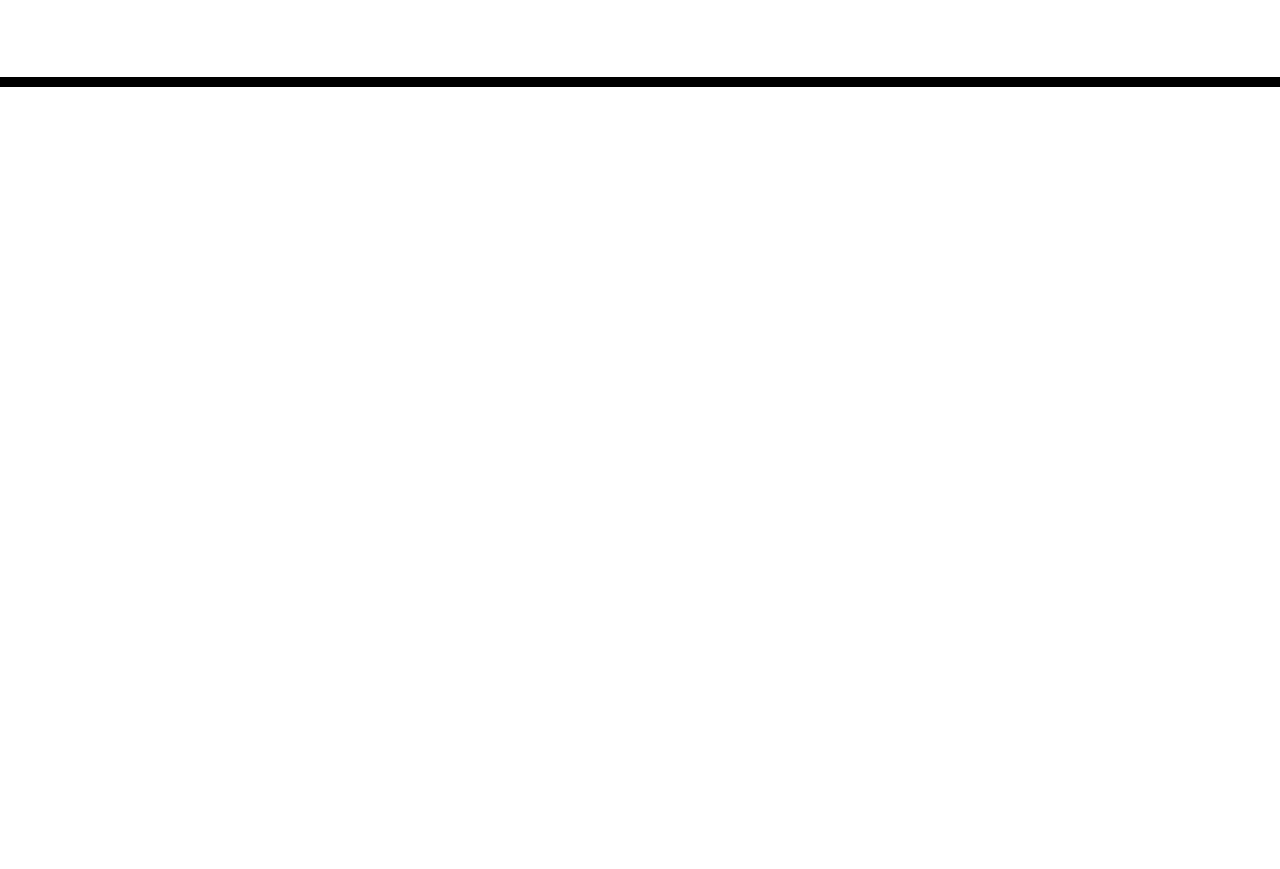
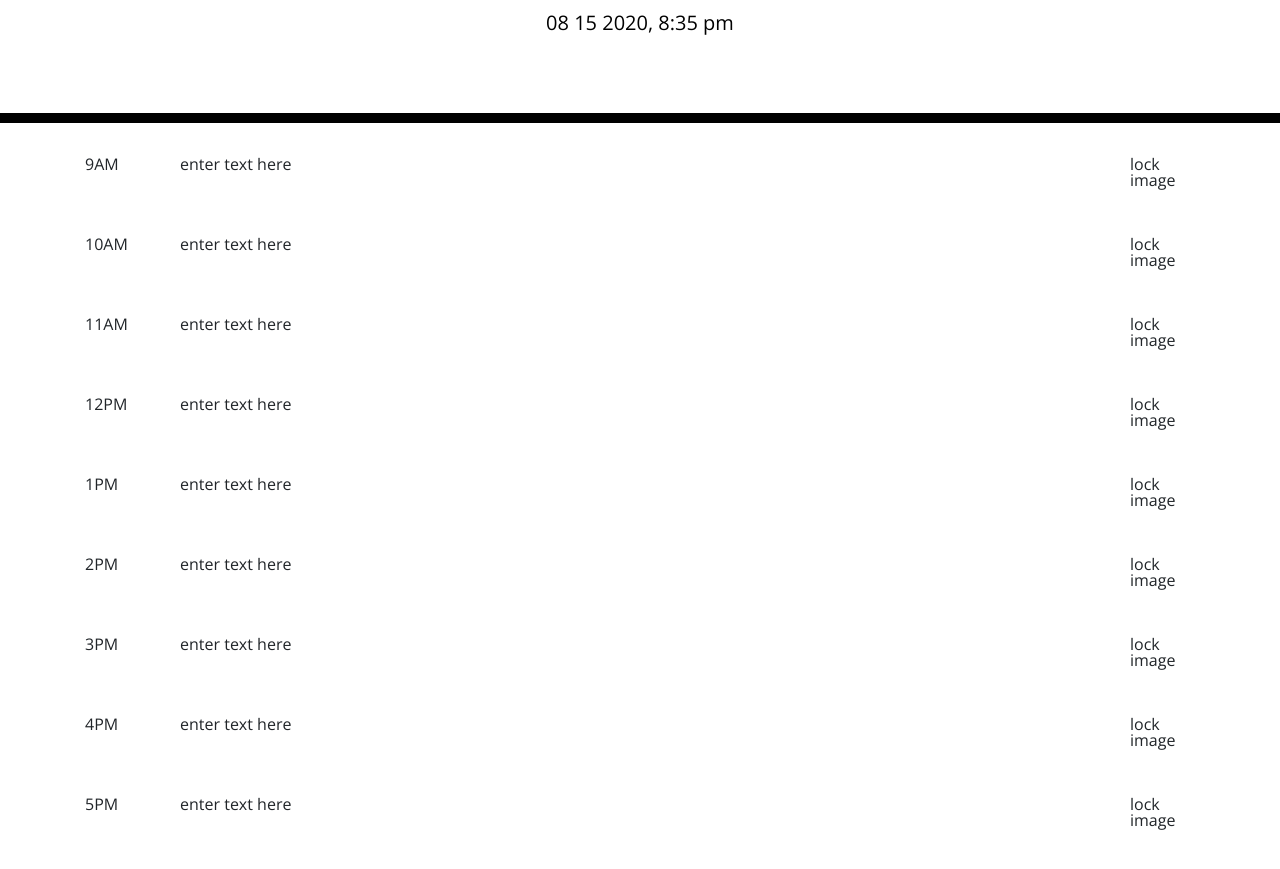
Before and after one commit to ashlinhanson/dayPlanner, a plain HTML site: page index.html in a window 1280 px wide. Shown: the part 181-1050 px from the top of the page. Before the commit the page ends 800 px from the top, so only its background shows below. Drawn offline with nearby package versions, Linux system fonts and the light colour scheme.

Commit message:
displaying time and date, rows and columns set in divs

```diff
--- a/index.html
+++ b/index.html
@@ -8,6 +8,7 @@
       rel="stylesheet"
       href="https://stackpath.bootstrapcdn.com/bootstrap/4.3.1/css/bootstrap.min.css"
     />
+
     <link
       rel="stylesheet"
       href="https://use.fontawesome.com/releases/v5.8.1/css/all.css"
@@ -19,6 +20,7 @@
       rel="stylesheet"
     />
     <link rel="stylesheet" href="style.css" />
+
     <title>Work Day Scheduler</title>
   </head>
 
@@ -30,9 +32,55 @@
     </header>
     <div class="container">
       <!-- Timeblocks go here -->
+      <div class="row">
+        <div class="col-md-1">9AM</div>
+        <div class="col-md-10">enter text here</div>
+        <div class="col-md-1">lock image</div>
+      </div>
+      <div class="row">
+        <div class="col-md-1">10AM</div>
+        <div class="col-md-10">enter text here</div>
+        <div class="col-md-1">lock image</div>
+      </div>
+      <div class="row">
+        <div class="col-md-1">11AM</div>
+        <div class="col-md-10">enter text here</div>
+        <div class="col-md-1">lock image</div>
+      </div>
+      <div class="row">
+        <div class="col-md-1">12PM</div>
+        <div class="col-md-10">enter text here</div>
+        <div class="col-md-1">lock image</div>
+      </div>
+      <div class="row">
+        <div class="col-md-1">1PM</div>
+        <div class="col-md-10">enter text here</div>
+        <div class="col-md-1">lock image</div>
+      </div>
+      <div class="row">
+        <div class="col-md-1">2PM</div>
+        <div class="col-md-10">enter text here</div>
+        <div class="col-md-1">lock image</div>
+      </div>
+      <div class="row">
+        <div class="col-md-1">3PM</div>
+        <div class="col-md-10">enter text here</div>
+        <div class="col-md-1">lock image</div>
+      </div>
+      <div class="row">
+        <div class="col-md-1">4PM</div>
+        <div class="col-md-10">enter text here</div>
+        <div class="col-md-1">lock image</div>
+      </div>
+      <div class="row">
+        <div class="col-md-1">5PM</div>
+        <div class="col-md-10">enter text here</div>
+        <div class="col-md-1">lock image</div>
+      </div>
     </div>
 
     <script src="https://code.jquery.com/jquery-3.4.1.min.js"></script>
     <script src="https://cdnjs.cloudflare.com/ajax/libs/moment.js/2.24.0/moment.min.js"></script>
+    <script src="script.js"></script>
   </body>
 </html>
--- /dev/null
+++ b/script.js
@@ -0,0 +1,8 @@
+$(document).ready(function () {
+    //displaying the date and time at the top in the header of the page
+//the function to create the date and time for the header
+function displayDate() {
+    $("#currentDay").html(moment().format("MM DD YYYY, h:mm a"));
+} setInterval(displayDate, 1000);
+}
+)
```
